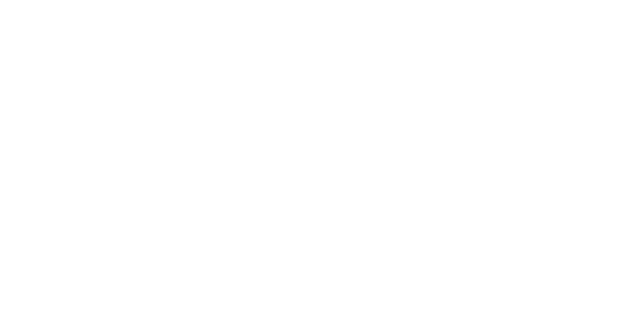
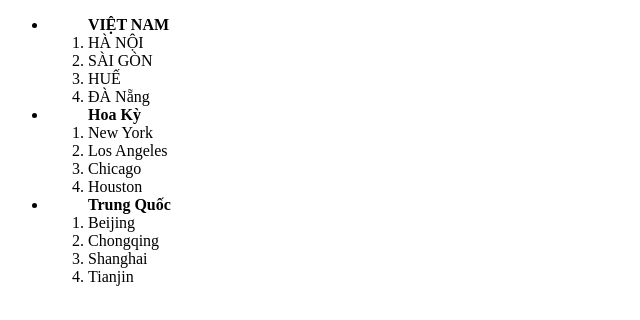
Before and after one commit to Anhc12/GitProject, a plain HTML site: page source/index.html in a window 1280 px wide. Shown: the whole page, without its empty margins (0-640 px from the left). Drawn offline with Linux system fonts and the light colour scheme.

Commit message:
update index.html

```diff
--- a/source/index.html
+++ b/source/index.html
@@ -5,6 +5,32 @@
     <title>Index</title>
 </head>
 <body>
+<ul>
+<li>
+    <ol><strong>VIỆT NAM</strong>
+        <li>HÀ NỘI</li>
+        <li>SÀI GÒN</li>
+        <li>HUẾ</li>
+        <li>ĐÀ Nẵng</li>
+    </ol>
+</li>
+<li>
+    <ol><strong>Hoa Kỳ</strong>
+        <li>New York</li>
+        <li>Los Angeles</li>
+        <li>Chicago</li>
+        <li>Houston</li>
+    </ol>
+</li>
+<li>
+    <ol><strong>Trung Quốc</strong>
+        <li>Beijing</li>
+        <li>Chongqing</li>
+        <li>Shanghai</li>
+        <li>Tianjin</li>
+    </ol>
+</li>
 
+</ul>
 </body>
 </html>
```
